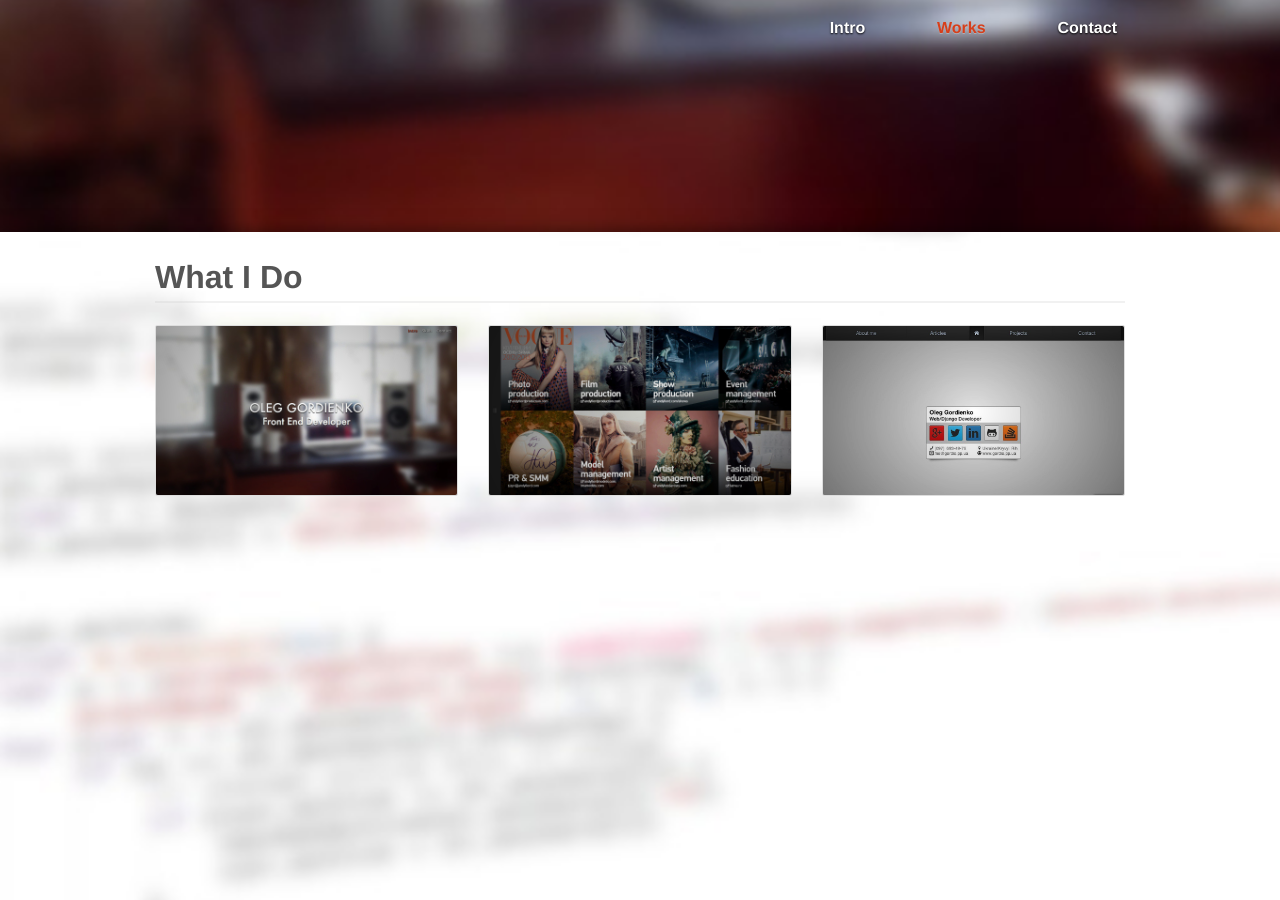
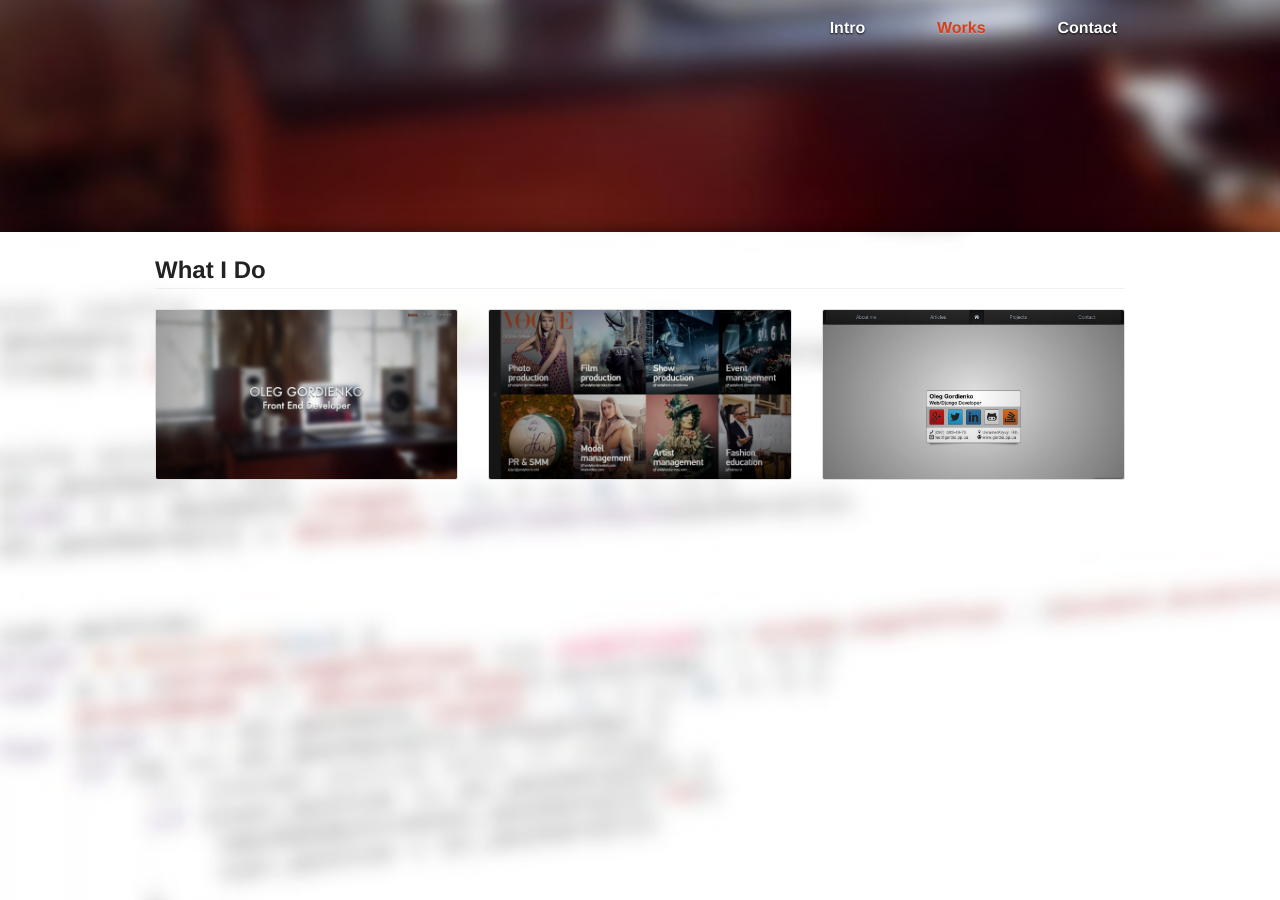
Before and after one commit to gordio/gordio.github.io, a Jekyll site: the page built from index.html, in a window 1280 px wide and 900 px high, scrolled down 668 px. Built offline with Jekyll 4.4.1, drawn with Linux system fonts in a browser that asks for light colours.

Commit message:
change slides title

```diff
--- a/_sass/_slides.scss
+++ b/_sass/_slides.scss
@@ -5,6 +5,8 @@
     &-title {
         display: inline-block; /* fix margin top "overflow" */
         width: 100%;
+        color: #222;
         border-bottom: 0.07em solid rgba(200, 200, 200, .25);
+        text-shadow: 0 1px 1px #FFF;
     }
 }
--- a/index.html
+++ b/index.html
@@ -50,7 +50,7 @@ layout: null
     <section id="works" class="slide portfolio">
         <section class="row">
             <div class="medium-12 small-12 columns">
-                <h1 class="slide-title">What I Do</h1>
+                <h2 class="slide-title">What I Do</h2>
             </div>
             {% for work in site.data.works %}
             <div class="medium-4 small-12 columns">
@@ -70,7 +70,7 @@ layout: null
         <div class="wrap">
             <div class="row">
                 <div class="medium-12 small-12 columns">
-                    <h1 class="slide-title">Write message</h1>
+                    <h2 class="slide-title">Write message</h2>
                 </div>
 
                 <div class="medium-8 small-12 columns">
```
